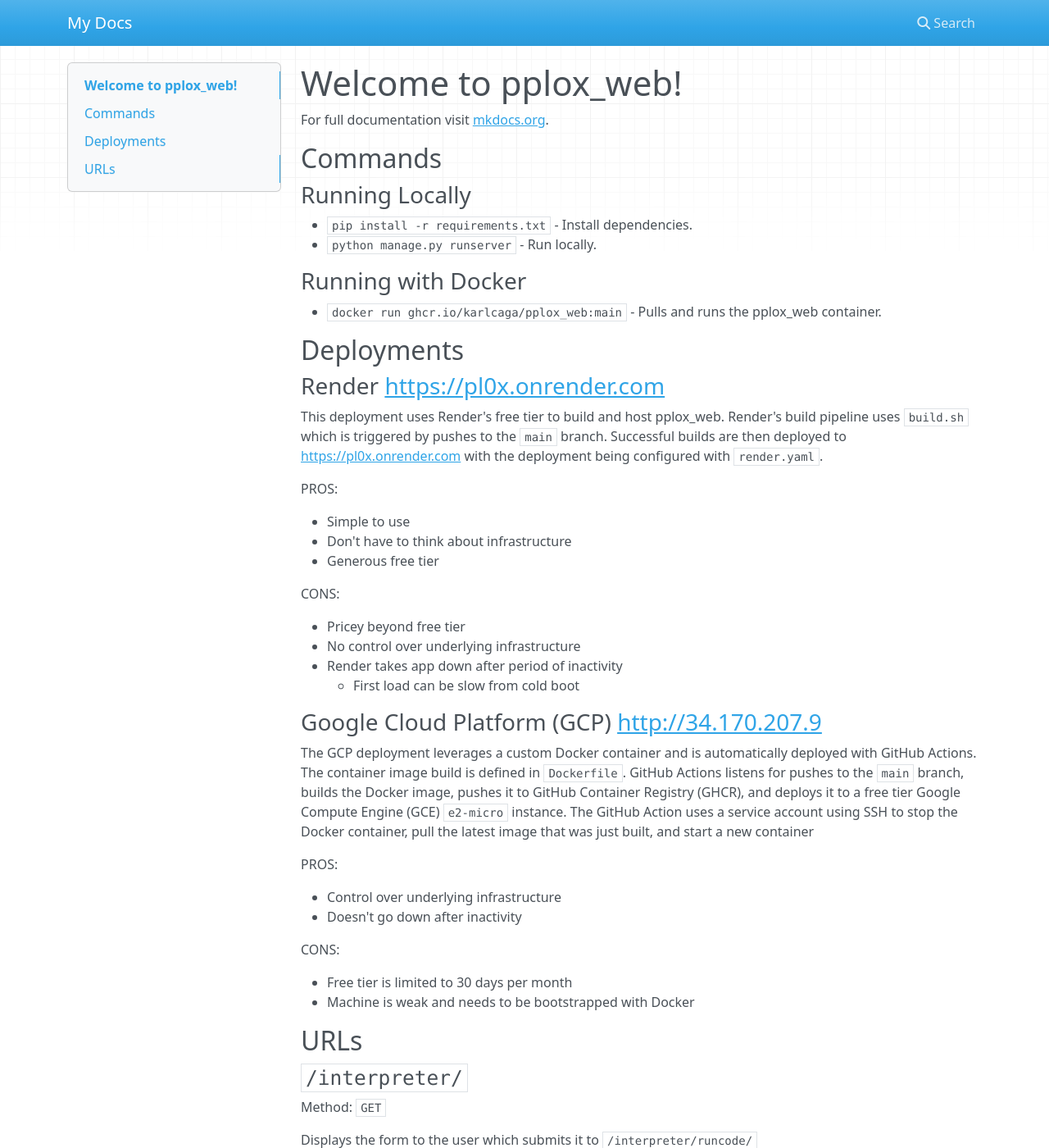
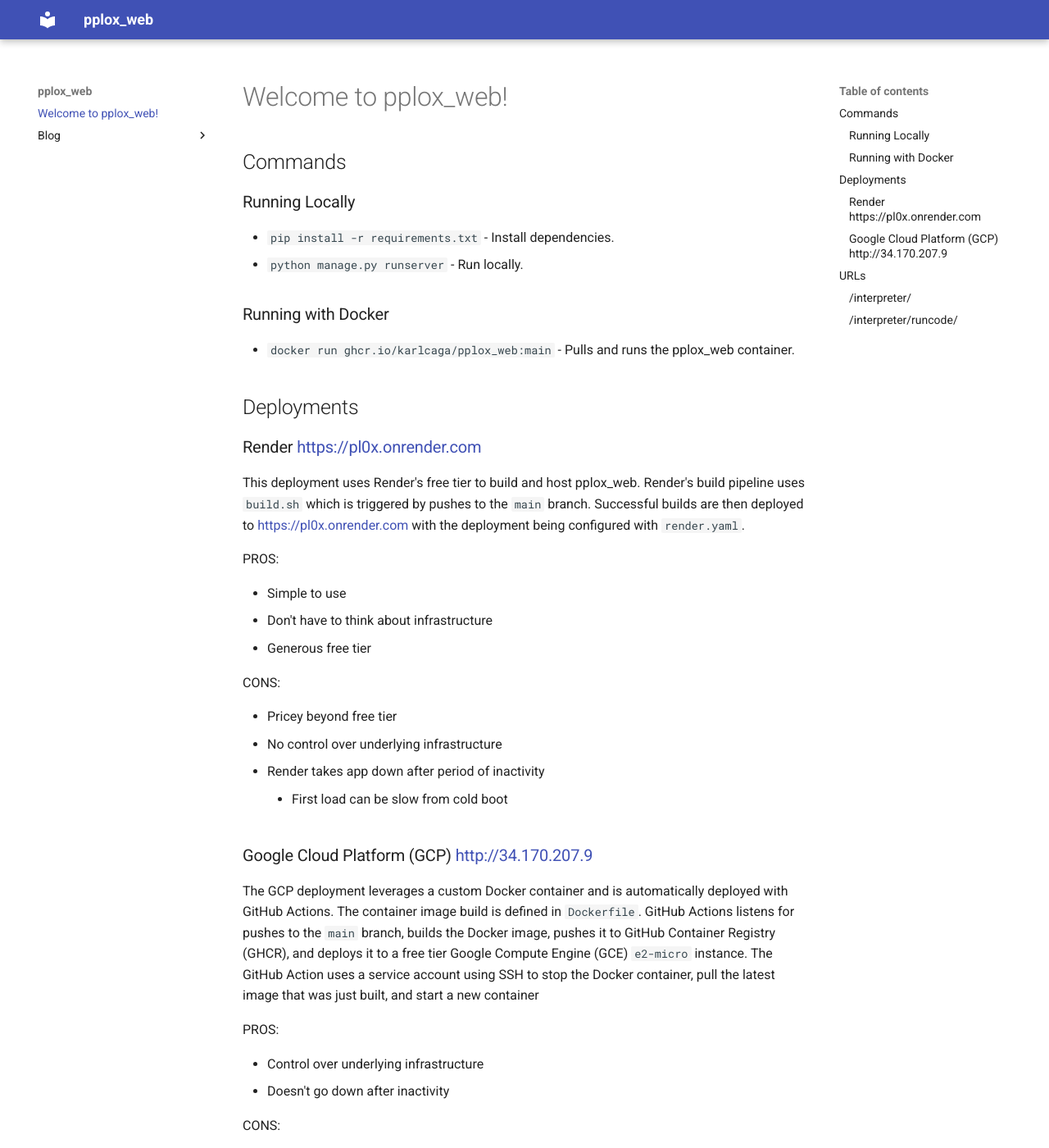
Before and after one commit to karlcaga/pplox_web, an MkDocs documentation site: the page built from docs/index.md, in a window 1280 px wide and 1400 px high. Shown: the whole window at 82% size. Built offline with MkDocs 1.6.1 and Material for MkDocs 9.7.7, drawn with Linux system fonts in a browser that asks for light colours; nearby versions of some CDN libraries; some of the changed text lies outside the part shown.

Commit message:
Add blog for changelog

```diff
--- a/docs/index.md
+++ b/docs/index.md
@@ -1,6 +1,4 @@
 # Welcome to pplox_web!
-
-For full documentation visit [mkdocs.org](https://www.mkdocs.org).
 
 ## Commands
 ### Running Locally
--- a/mkdocs.yml
+++ b/mkdocs.yml
@@ -1 +1,7 @@
-site_name: My Docs
+site_name: pplox_web
+site_url: https://pplox-web.readthedocs.io/en/latest/
+theme:
+  name: material
+
+plugins:
+  - blog
```
Also changed, not shown: docs/blog/index.md (added, +1 -0 lines), docs/blog/posts/2024-08-14.md (added, +9 -0 lines), docs/blog/posts/2024-08-16.md (added, +11 -0 lines), docs/blog/posts/2024-08-17.md (added, +11 -0 lines), docs/blog/posts/2024-08-23.md (added, +6 -0 lines), requirements.txt (+7 -0 lines).
